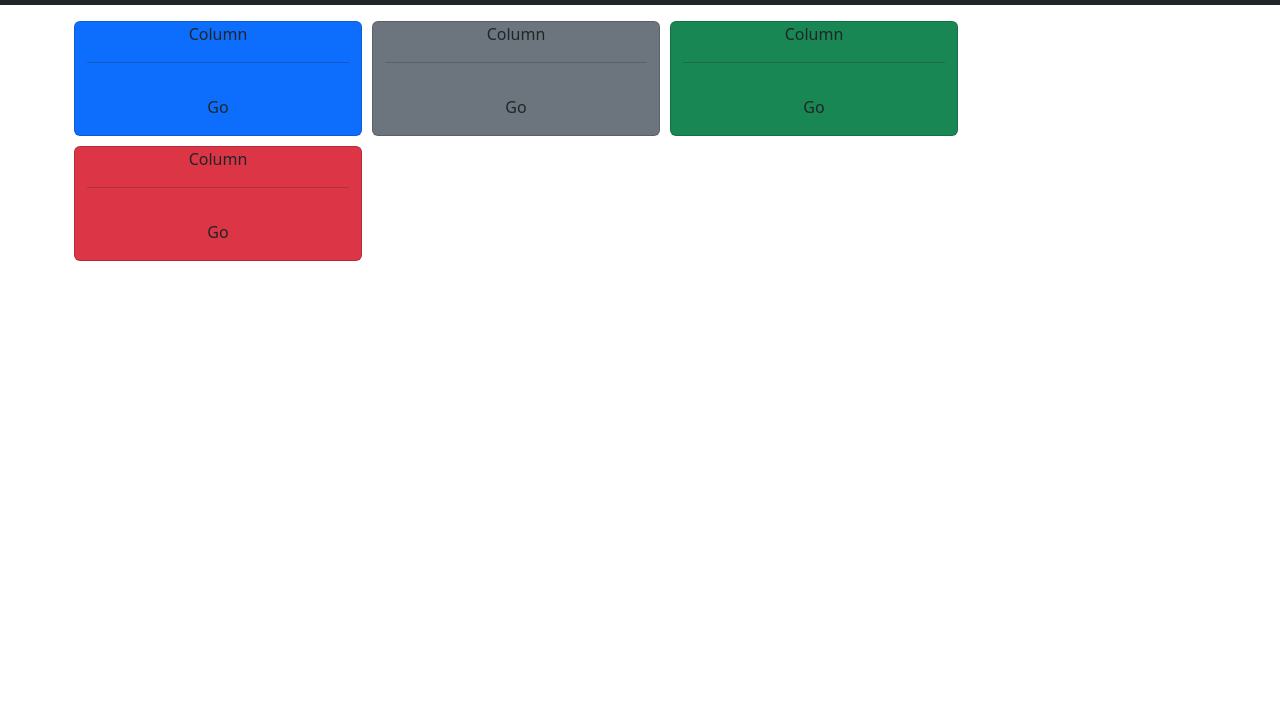
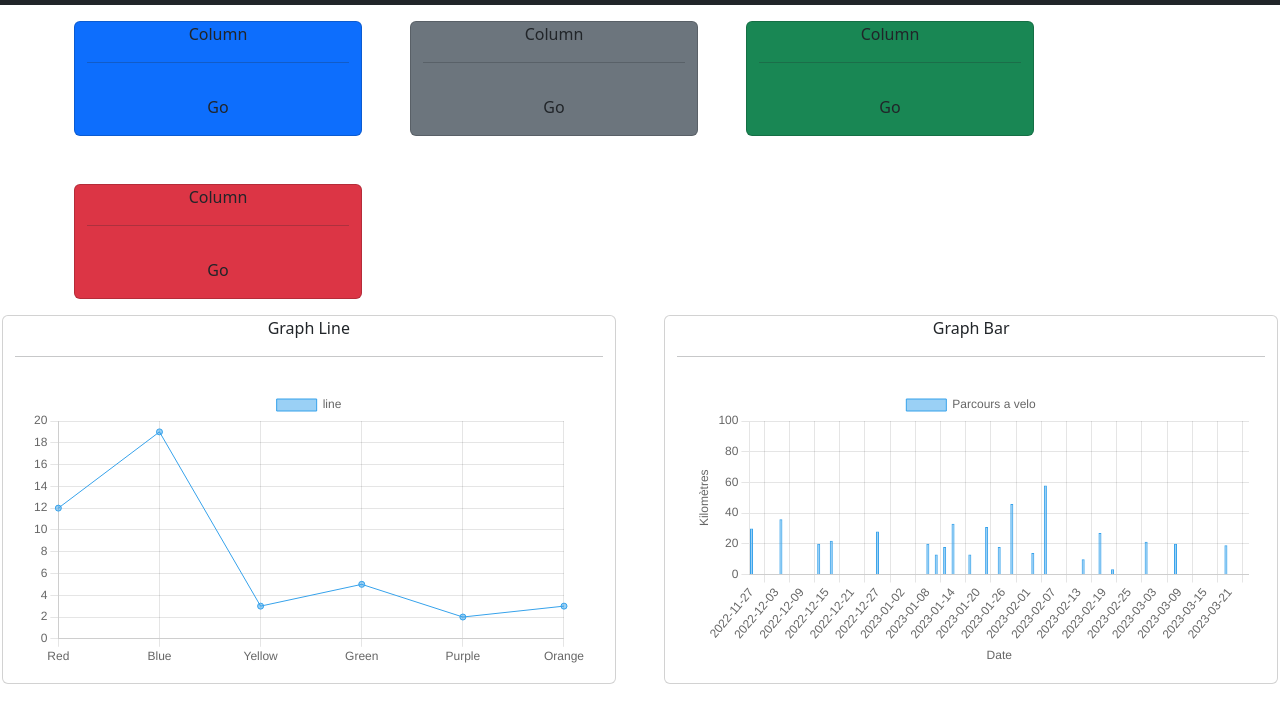
Before and after one commit to JadeBoudarel/try_bootstrap, a plain HTML site: page index.html in a window 1280 px wide. Shown: the part 51-774 px from the top of the page. Drawn offline with nearby package versions, Linux system fonts and the light colour scheme.

Commit message:
add graph

```diff
--- /dev/null
+++ b/data.json
@@ -0,0 +1,478 @@
+[
+    {
+        "x": "2022-11-27",
+        "y": 30.0
+    },
+    {
+        "x": "2022-11-28",
+        "y": 0.0
+    },
+    {
+        "x": "2022-11-29",
+        "y": 0.0
+    },
+    {
+        "x": "2022-11-30",
+        "y": 0.0
+    },
+    {
+        "x": "2022-12-01",
+        "y": 0.0
+    },
+    {
+        "x": "2022-12-02",
+        "y": 0.0
+    },
+    {
+        "x": "2022-12-03",
+        "y": 0.0
+    },
+    {
+        "x": "2022-12-04",
+        "y": 36.0
+    },
+    {
+        "x": "2022-12-05",
+        "y": 0.0
+    },
+    {
+        "x": "2022-12-06",
+        "y": 0.0
+    },
+    {
+        "x": "2022-12-07",
+        "y": 0.0
+    },
+    {
+        "x": "2022-12-08",
+        "y": 0.0
+    },
+    {
+        "x": "2022-12-09",
+        "y": 0.0
+    },
+    {
+        "x": "2022-12-10",
+        "y": 0.0
+    },
+    {
+        "x": "2022-12-11",
+        "y": 0.0
+    },
+    {
+        "x": "2022-12-12",
+        "y": 0.0
+    },
+    {
+        "x": "2022-12-13",
+        "y": 20.0
+    },
+    {
+        "x": "2022-12-14",
+        "y": 0.0
+    },
+    {
+        "x": "2022-12-15",
+        "y": 0.0
+    },
+    {
+        "x": "2022-12-16",
+        "y": 22.0
+    },
+    {
+        "x": "2022-12-17",
+        "y": 0.0
+    },
+    {
+        "x": "2022-12-18",
+        "y": 0.0
+    },
+    {
+        "x": "2022-12-19",
+        "y": 0.0
+    },
+    {
+        "x": "2022-12-20",
+        "y": 0.0
+    },
+    {
+        "x": "2022-12-21",
+        "y": 0.0
+    },
+    {
+        "x": "2022-12-22",
+        "y": 0.0
+    },
+    {
+        "x": "2022-12-23",
+        "y": 0.0
+    },
+    {
+        "x": "2022-12-24",
+        "y": 0.0
+    },
+    {
+        "x": "2022-12-25",
+        "y": 0.0
+    },
+    {
+        "x": "2022-12-26",
+        "y": 0.0
+    },
+    {
+        "x": "2022-12-27",
+        "y": 28.0
+    },
+    {
+        "x": "2022-12-28",
+        "y": 0.0
+    },
+    {
+        "x": "2022-12-29",
+        "y": 0.0
+    },
+    {
+        "x": "2022-12-30",
+        "y": 0.0
+    },
+    {
+        "x": "2022-12-31",
+        "y": 0.0
+    },
+    {
+        "x": "2023-01-01",
+        "y": 0.0
+    },
+    {
+        "x": "2023-01-02",
+        "y": 0.0
+    },
+    {
+        "x": "2023-01-03",
+        "y": 0.0
+    },
+    {
+        "x": "2023-01-04",
+        "y": 0.0
+    },
+    {
+        "x": "2023-01-05",
+        "y": 0.0
+    },
+    {
+        "x": "2023-01-06",
+        "y": 0.0
+    },
+    {
+        "x": "2023-01-07",
+        "y": 0.0
+    },
+    {
+        "x": "2023-01-08",
+        "y": 20.0
+    },
+    {
+        "x": "2023-01-09",
+        "y": 0.0
+    },
+    {
+        "x": "2023-01-10",
+        "y": 13.0
+    },
+    {
+        "x": "2023-01-11",
+        "y": 0.0
+    },
+    {
+        "x": "2023-01-12",
+        "y": 18.0
+    },
+    {
+        "x": "2023-01-13",
+        "y": 0.0
+    },
+    {
+        "x": "2023-01-14",
+        "y": 33.0
+    },
+    {
+        "x": "2023-01-15",
+        "y": 0.0
+    },
+    {
+        "x": "2023-01-16",
+        "y": 0.0
+    },
+    {
+        "x": "2023-01-17",
+        "y": 0.0
+    },
+    {
+        "x": "2023-01-18",
+        "y": 13.0
+    },
+    {
+        "x": "2023-01-19",
+        "y": 0.0
+    },
+    {
+        "x": "2023-01-20",
+        "y": 0.0
+    },
+    {
+        "x": "2023-01-21",
+        "y": 0.0
+    },
+    {
+        "x": "2023-01-22",
+        "y": 31.0
+    },
+    {
+        "x": "2023-01-23",
+        "y": 0.0
+    },
+    {
+        "x": "2023-01-24",
+        "y": 0.0
+    },
+    {
+        "x": "2023-01-25",
+        "y": 18.0
+    },
+    {
+        "x": "2023-01-26",
+        "y": 0.0
+    },
+    {
+        "x": "2023-01-27",
+        "y": 0.0
+    },
+    {
+        "x": "2023-01-28",
+        "y": 46.0
+    },
+    {
+        "x": "2023-01-29",
+        "y": 0.0
+    },
+    {
+        "x": "2023-01-30",
+        "y": 0.0
+    },
+    {
+        "x": "2023-01-31",
+        "y": 0.0
+    },
+    {
+        "x": "2023-02-01",
+        "y": 0.0
+    },
+    {
+        "x": "2023-02-02",
+        "y": 14.0
+    },
+    {
+        "x": "2023-02-03",
+        "y": 0.0
+    },
+    {
+        "x": "2023-02-04",
+        "y": 0.0
+    },
+    {
+        "x": "2023-02-05",
+        "y": 58.0
+    },
+    {
+        "x": "2023-02-06",
+        "y": 0.0
+    },
+    {
+        "x": "2023-02-07",
+        "y": 0.0
+    },
+    {
+        "x": "2023-02-08",
+        "y": 0.0
+    },
+    {
+        "x": "2023-02-09",
+        "y": 0.0
+    },
+    {
+        "x": "2023-02-10",
+        "y": 0.0
+    },
+    {
+        "x": "2023-02-11",
+        "y": 0.0
+    },
+    {
+        "x": "2023-02-12",
+        "y": 0.0
+    },
+    {
+        "x": "2023-02-13",
+        "y": 0.0
+    },
+    {
+        "x": "2023-02-14",
+        "y": 10.0
+    },
+    {
+        "x": "2023-02-15",
+        "y": 0.0
+    },
+    {
+        "x": "2023-02-16",
+        "y": 0.0
+    },
+    {
+        "x": "2023-02-17",
+        "y": 0.0
+    },
+    {
+        "x": "2023-02-18",
+        "y": 27.0
+    },
+    {
+        "x": "2023-02-19",
+        "y": 0.0
+    },
+    {
+        "x": "2023-02-20",
+        "y": 0.0
+    },
+    {
+        "x": "2023-02-21",
+        "y": 3.4
+    },
+    {
+        "x": "2023-02-22",
+        "y": 0.0
+    },
+    {
+        "x": "2023-02-23",
+        "y": 0.0
+    },
+    {
+        "x": "2023-02-24",
+        "y": 0.0
+    },
+    {
+        "x": "2023-02-25",
+        "y": 0.0
+    },
+    {
+        "x": "2023-02-26",
+        "y": 0.0
+    },
+    {
+        "x": "2023-02-27",
+        "y": 0.0
+    },
+    {
+        "x": "2023-02-28",
+        "y": 0.0
+    },
+    {
+        "x": "2023-03-01",
+        "y": 21.3
+    },
+    {
+        "x": "2023-03-02",
+        "y": 0.0
+    },
+    {
+        "x": "2023-03-03",
+        "y": 0.0
+    },
+    {
+        "x": "2023-03-04",
+        "y": 0.0
+    },
+    {
+        "x": "2023-03-05",
+        "y": 0.0
+    },
+    {
+        "x": "2023-03-06",
+        "y": 0.0
+    },
+    {
+        "x": "2023-03-07",
+        "y": 0.0
+    },
+    {
+        "x": "2023-03-08",
+        "y": 20.0
+    },
+    {
+        "x": "2023-03-09",
+        "y": 0.0
+    },
+    {
+        "x": "2023-03-10",
+        "y": 0.0
+    },
+    {
+        "x": "2023-03-11",
+        "y": 0.0
+    },
+    {
+        "x": "2023-03-12",
+        "y": 0.0
+    },
+    {
+        "x": "2023-03-13",
+        "y": 0.0
+    },
+    {
+        "x": "2023-03-14",
+        "y": 0.0
+    },
+    {
+        "x": "2023-03-15",
+        "y": 0.0
+    },
+    {
+        "x": "2023-03-16",
+        "y": 0.0
+    },
+    {
+        "x": "2023-03-17",
+        "y": 0.0
+    },
+    {
+        "x": "2023-03-18",
+        "y": 0.0
+    },
+    {
+        "x": "2023-03-19",
+        "y": 0.0
+    },
+    {
+        "x": "2023-03-20",
+        "y": 19.0
+    },
+    {
+        "x": "2023-03-21",
+        "y": 0.0
+    },
+    {
+        "x": "2023-03-22",
+        "y": 0.0
+    },
+    {
+        "x": "2023-03-23",
+        "y": 0.0
+    },
+    {
+        "x": "2023-03-24",
+        "y": 0.0
+    },
+    {
+        "x": "2023-03-25",
+        "y": 0.0
+    }
+]
--- a/index.html
+++ b/index.html
@@ -8,6 +8,9 @@
     <script src="https://code.jquery.com/jquery-3.3.1.slim.min.js" integrity="sha384-q8i/X+965DzO0rT7abK41JStQIAqVgRVzpbzo5smXKp4YfRvH+8abtTE1Pi6jizo" crossorigin="anonymous"></script>
     <script src="https://cdn.jsdelivr.net/npm/popper.js@1.14.3/dist/umd/popper.min.js" integrity="sha384-ZMP7rVo3mIykV+2+9J3UJ46jBk0WLaUAdn689aCwoqbBJiSnjAK/l8WvCWPIPm49" crossorigin="anonymous"></script>
     <script src="https://cdn.jsdelivr.net/npm/bootstrap@4.1.3/dist/js/bootstrap.min.js" integrity="sha384-ChfqqxuZUCnJSK3+MXmPNIyE6ZbWh2IMqE241rYiqJxyMiZ6OW/JmZQ5stwEULTy" crossorigin="anonymous"></script>
+    <script src="https://cdn.jsdelivr.net/npm/chart.js"></script>
+  <script src="https://code.jquery.com/jquery-3.7.1.js" integrity="sha256-eKhayi8LEQwp4NKxN+CfCh+3qOVUtJn3QNZ0TciWLP4=" crossorigin="anonymous"></script>
+
 </head>
 <body>
 
@@ -26,7 +29,7 @@
 
 
         <div class="container text-center" style="padding: 1rem;">
-            <div class="row" style="gap:10px;">
+             <div class="row" style="gap:3rem;">
 
                 <div class="card bg-primary" style="width: 18rem;">
                     <div class="col ">Column</div>
@@ -57,11 +60,110 @@
                     </div>
                 </div>
 
-
+             </div>
         </div>
 
 
+
+            <div class="row justify-content-center" style="gap:3rem;">
+                <div class="card text-center" style="width:48vw;">
+                    <div class="col">Graph Line</div>
+                    <hr>
+                    <div class="card-body">
+                        <canvas id="myChart2"></canvas>
                     </div>
+                </div>
+
+                <div class="card text-center" style="width:48vw;">
+                    <div class="col">Graph Bar</div>
+                    <hr>
+                    <div class="card-body">
+                        <canvas id="myChart"></canvas>
+                    </div>
+                </div>
+            </div>
+
+
+
+
+
+
+
+
+
+
+
+
+        <script>
+
+            fetch('/data.json')
+            .then(response => response.json())
+              .then(data => {
+
+
+                    const ctx = $('#myChart');
+
+            new Chart(ctx, {
+              type: 'bar',
+              data: {
+
+                datasets: [{
+                  label: 'Parcours a velo',
+                  data: data,
+                  borderWidth: 1
+                }]
+              },
+              options: {
+                    scales: {
+
+                      x: {
+
+                      title: {
+                        display: true,
+                        text: 'Date'
+                      },
+                    },
+                    y: {
+                      beginAtZero: true,
+                      max: 100,
+                      title: {
+                        display: true,
+                        text: 'Kilomètres',
+                      },
+                    },
+                    }
+                  }
+              });
+            })
+
+
+
+
+
+  const ctx = $('#myChart2');
+
+new Chart(ctx, {
+  type: 'line',
+  data: {
+    labels: ['Red', 'Blue', 'Yellow', 'Green', 'Purple', 'Orange'],
+    datasets: [{
+      label: 'line',
+      data: [12, 19, 3, 5, 2, 3],
+      borderWidth: 1
+    }]
+  },
+  options: {
+    scales: {
+      y: {
+        beginAtZero: true
+      }
+    }
+  }
+});
+
+
+                  </script>
+
 
 
 
```
Lines whose indentation alone changed are shown as unchanged.
